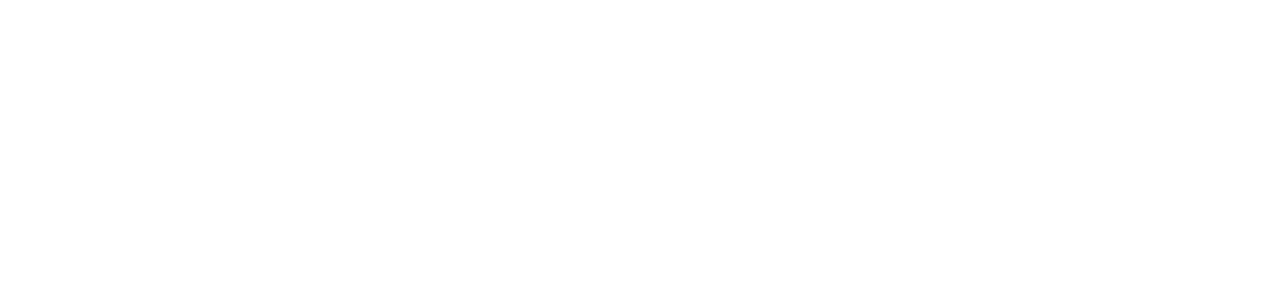
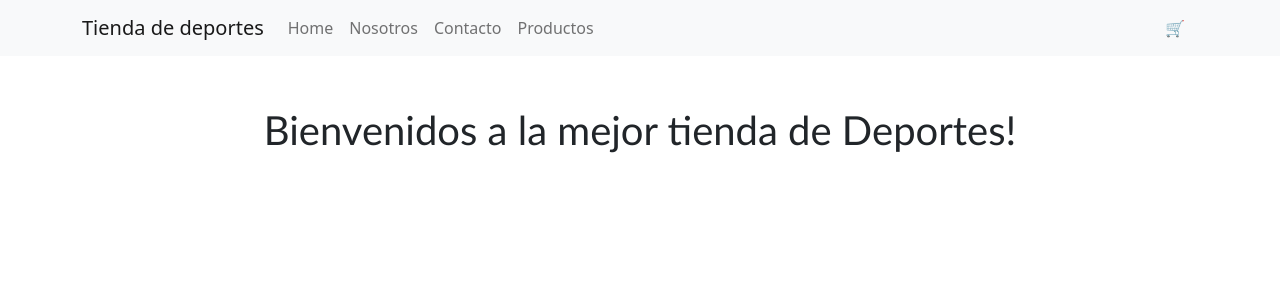
Before and after one commit to Ignacio-Scocco/Proyecto-React, a React (Create React App) app: page / in a window 1280 px wide. Shown: the top 300 px of the page. Built offline with nearby package versions, Linux system fonts and the light colour scheme.

Commit message:
primer pre-entrega. navbar + cart icon y mensaje de bienvenida

```diff
--- a/package.json
+++ b/package.json
@@ -6,7 +6,9 @@
     "@testing-library/jest-dom": "^5.16.5",
     "@testing-library/react": "^13.4.0",
     "@testing-library/user-event": "^13.5.0",
+    "bootstrap": "^5.2.2",
     "react": "^18.2.0",
+    "react-bootstrap": "^2.5.0",
     "react-dom": "^18.2.0",
     "react-scripts": "5.0.1",
     "web-vitals": "^2.1.4"
--- a/src/App.js
+++ b/src/App.js
@@ -1,9 +1,14 @@
 
 import './App.css';
+import "./Components.css";
+import NavBar from "./components/NavBar"
+import ItemListContainer from './components/ItemListContainer';
 
 function App() {
   return (
-    <div className="App">
+    <div>
+      <NavBar/>
+      <ItemListContainer/>
     </div>
   );
 }
--- /dev/null
+++ b/src/Components.css
@@ -0,0 +1,9 @@
+.iconCart {
+    list-style-type: none;
+}
+
+.titulo-bienvenida {
+    text-align: center;
+    font-family: 'Gill Sans', 'Gill Sans MT', Calibri, 'Trebuchet MS', sans-serif;
+    margin-top: 50px;
+}
--- /dev/null
+++ b/src/components/CartWidget.js
@@ -0,0 +1,13 @@
+
+import Button from 'react-bootstrap/Button';
+
+function CartWidget () {
+    return (
+        <div>
+        <Button variant="light">🛒</Button>{' '}
+        </div>
+
+    )
+}
+
+export default CartWidget;
--- /dev/null
+++ b/src/components/ItemListContainer.js
@@ -0,0 +1,11 @@
+
+
+function ItemListContainer () {
+    return (
+        <div>
+            <h1 className="titulo-bienvenida">Bienvenidos a la mejor tienda de Deportes!</h1>
+        </div>
+    )
+}
+
+export default ItemListContainer;
--- /dev/null
+++ b/src/components/NavBar.js
@@ -0,0 +1,28 @@
+
+import Container from 'react-bootstrap/Container';
+import Nav from 'react-bootstrap/Nav';
+import Navbar from 'react-bootstrap/Navbar';
+import CartIcon from './CartWidget';
+function NavBar () {
+    return (
+        <Navbar bg="light" expand="lg">
+        <Container>
+            <Navbar.Brand href="#home">Tienda de deportes</Navbar.Brand>
+            <Navbar.Toggle aria-controls="basic-navbar-nav" />
+            <Navbar.Collapse id="basic-navbar-nav">
+            <Nav className="me-auto">
+                <Nav.Link href="#home">Home</Nav.Link>
+                <Nav.Link href="#Us">Nosotros</Nav.Link>
+                <Nav.Link href="#Contact">Contacto</Nav.Link>
+                <Nav.Link href="#Product">Productos</Nav.Link>
+            </Nav>
+            <li className='iconCart'>
+                <CartIcon/>
+            </li>
+        </Navbar.Collapse>
+        </Container>
+    </Navbar>
+    )
+}
+
+export default NavBar;
--- a/src/index.css
+++ b/src/index.css
@@ -5,6 +5,7 @@
     sans-serif;
   -webkit-font-smoothing: antialiased;
   -moz-osx-font-smoothing: grayscale;
+  background-color: brown;
 }
 
 code {
--- a/src/index.js
+++ b/src/index.js
@@ -2,6 +2,7 @@
 import ReactDOM from 'react-dom/client';
 import './index.css';
 import App from './App';
+import 'bootstrap/dist/css/bootstrap.min.css';
 
 
 const root = ReactDOM.createRoot(document.getElementById('root'));
```
Also changed, not shown: 1 other file (tests, documents, lock files or other folders).
